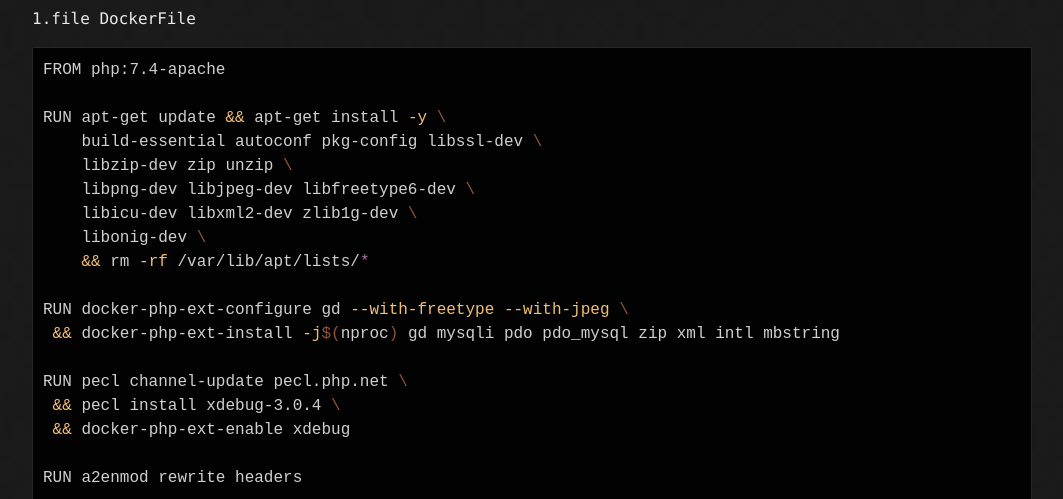
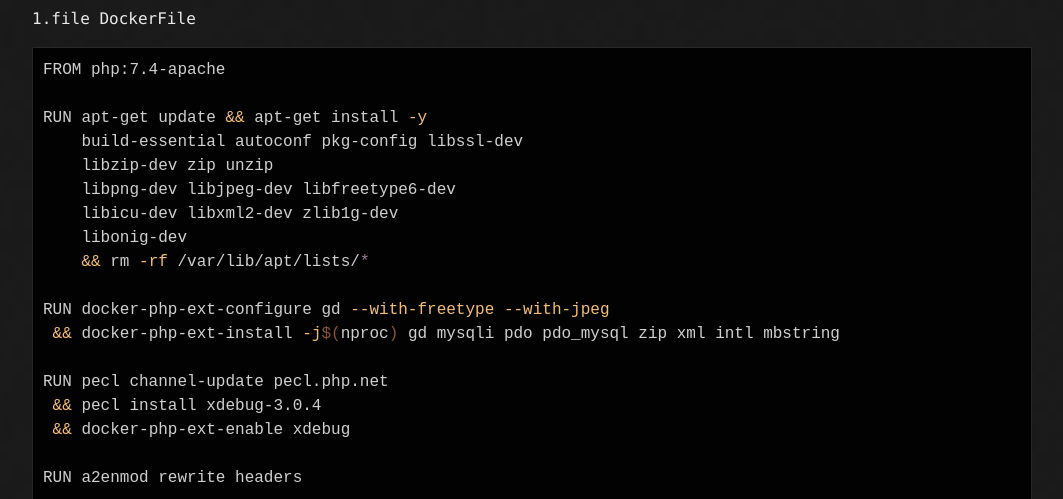
Before and after one commit to 0xki29/blog, a Jekyll site: the page built from _posts/2025-10-30-phan-tich-CVE-2023-23752.md, in a window 1280 px wide and 900 px high, scrolled down 672 px. Shown: the part 151-650 px from the top of the window, without its empty margins (108-1171 px from the left). Built offline with Jekyll 4.4.1, drawn with Linux system fonts in a browser that asks for light colours.

````diff
--- a/_posts/2025-10-30-phan-tich-CVE-2023-23752.md
+++ b/_posts/2025-10-30-phan-tich-CVE-2023-23752.md
@@ -33,19 +33,19 @@ You must add file DockerFile and docker-compose.yml at web root
 ```bash
 FROM php:7.4-apache
 
-RUN apt-get update && apt-get install -y \
-    build-essential autoconf pkg-config libssl-dev \
-    libzip-dev zip unzip \
-    libpng-dev libjpeg-dev libfreetype6-dev \
-    libicu-dev libxml2-dev zlib1g-dev \
-    libonig-dev \
+RUN apt-get update && apt-get install -y
+    build-essential autoconf pkg-config libssl-dev
+    libzip-dev zip unzip
+    libpng-dev libjpeg-dev libfreetype6-dev
+    libicu-dev libxml2-dev zlib1g-dev
+    libonig-dev
     && rm -rf /var/lib/apt/lists/*
 
-RUN docker-php-ext-configure gd --with-freetype --with-jpeg \
+RUN docker-php-ext-configure gd --with-freetype --with-jpeg
  && docker-php-ext-install -j$(nproc) gd mysqli pdo pdo_mysql zip xml intl mbstring
 
-RUN pecl channel-update pecl.php.net \
- && pecl install xdebug-3.0.4 \
+RUN pecl channel-update pecl.php.net
+ && pecl install xdebug-3.0.4
  && docker-php-ext-enable xdebug
 
 RUN a2enmod rewrite headers
````
